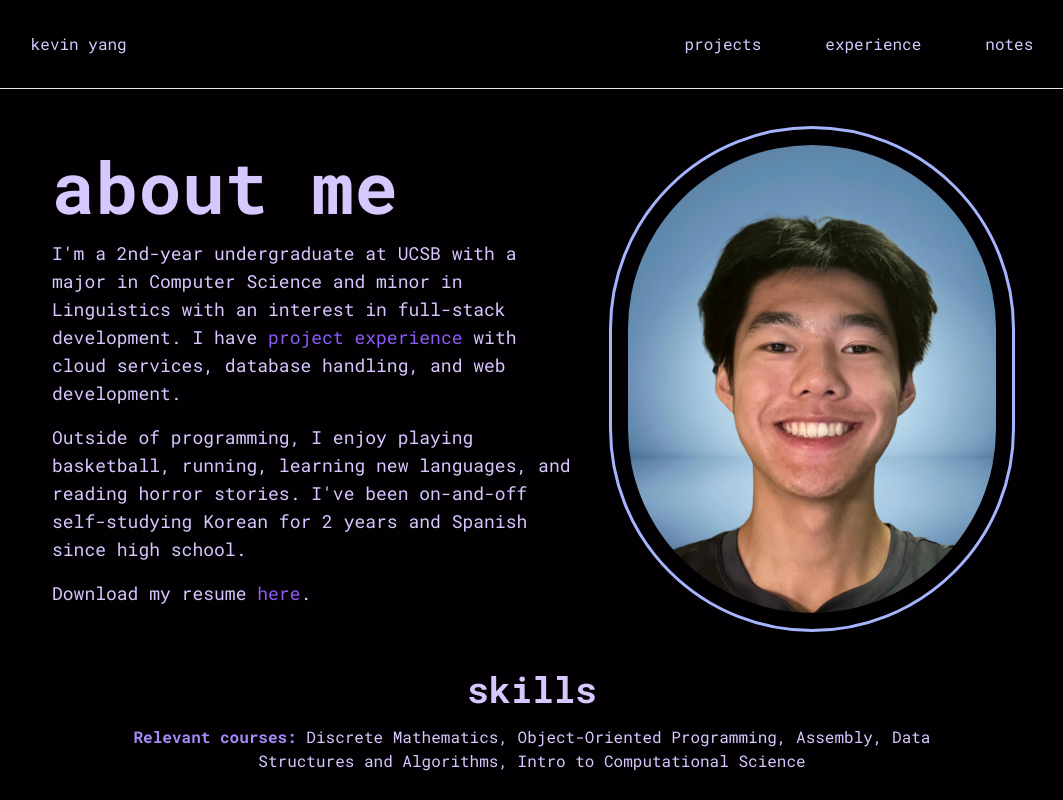
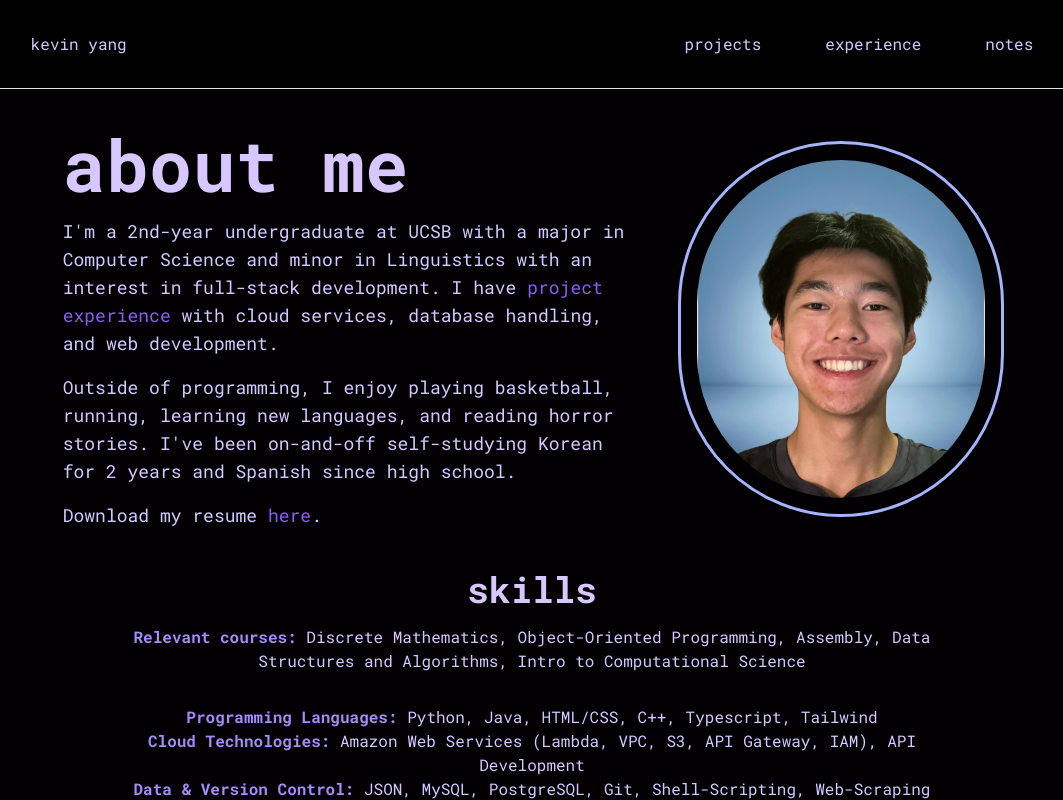
Before and after one commit to lem0000ns/kevin-yang, a Next.js app: page / in a window 1280 px wide. Shown: the whole page, without its empty margins (108-1171 px from the left). Built offline with nearby package versions, Linux system fonts and the light colour scheme.

Commit message:
pfp image resizing

```diff
--- a/src/app/page.tsx
+++ b/src/app/page.tsx
@@ -22,7 +22,7 @@ export default function Home() {
       <div className="flex lg:flex-row flex-col items-center lg:w-3/4 lg:mx-auto mx-0 w-full">
         <AboutMe></AboutMe>
         <Image
-          className="rounded-full object-cover w-[400px] h-[500px] lg:p-4 p-1 mx-auto lg:mt-0 mt-8 outline outline-indigo-300 lg:ml-8"
+          className="rounded-full object-cover lg:w-1/3 w-2/3 lg:p-4 p-1 mx-auto lg:mt-0 mt-8 outline outline-indigo-300 lg:ml-8"
           src={profilePic}
           alt="Yours truly"
         />
```
